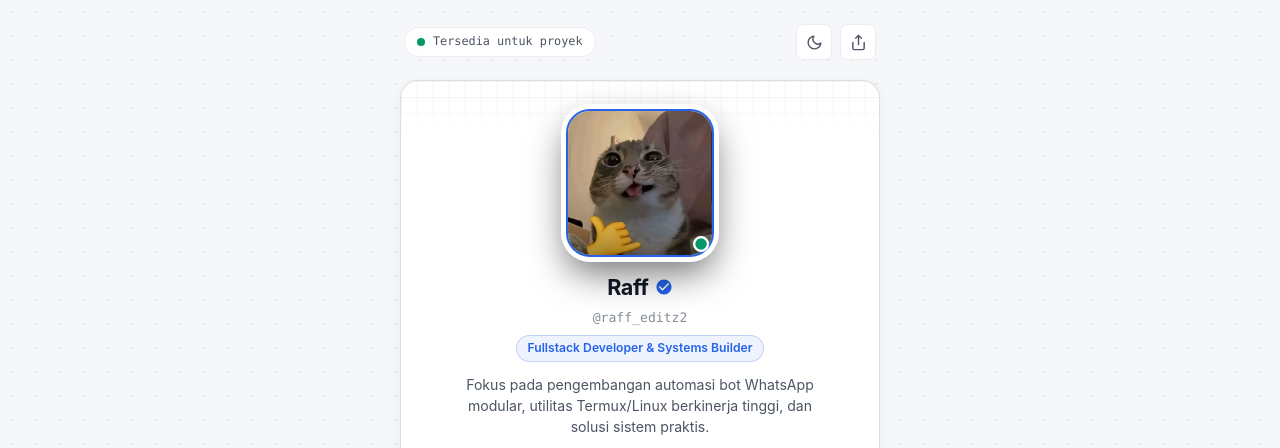
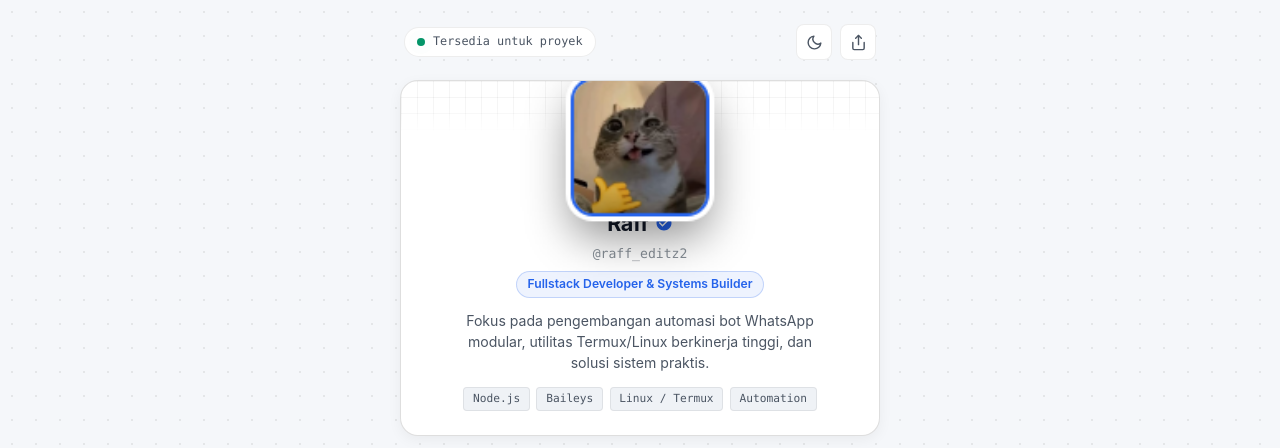
Before and after one commit to Futaroukun/raff, a website: page index.html in a window 1280 px wide. Both pictures are taken after a click on the button 640 px from the left and 151 px from the top of the page. Shown: the top 448 px of the page. Drawn offline with Linux system fonts and the light colour scheme.

Commit message:
perf: switch avatar morphing to pure GPU composited transform and border-radius

```diff
--- a/style.css
+++ b/style.css
@@ -280,16 +280,20 @@ body {
 .profile-avatar-wrap {
   position: relative;
   margin-bottom: 0.85rem;
-  z-index: 2;
+  z-index: 5;
   cursor: pointer;
   user-select: none;
   -webkit-tap-highlight-color: transparent;
 }
 
+.profile-avatar-wrap.expanded {
+  z-index: 25;
+}
+
 .profile-avatar {
   width: 84px;
   height: 84px;
-  border-radius: var(--radius-full);
+  border-radius: 50%;
   background: var(--bg-card-elevated);
   border: 2px solid var(--border-medium);
   box-shadow: 0 0 0 4px var(--bg-card), var(--shadow-sm);
@@ -297,27 +301,26 @@ body {
   align-items: center;
   justify-content: center;
   overflow: hidden;
-  will-change: width, height, border-radius, transform, box-shadow;
-  transition: width 420ms cubic-bezier(0.34, 1.3, 0.64, 1),
-              height 420ms cubic-bezier(0.34, 1.3, 0.64, 1),
-              border-radius 420ms cubic-bezier(0.34, 1.3, 0.64, 1),
-              transform 420ms cubic-bezier(0.34, 1.3, 0.64, 1),
-              box-shadow 420ms cubic-bezier(0.16, 1, 0.3, 1),
-              border-color 240ms ease;
+  transform: translate3d(0, 0, 0) scale(1);
+  transform-origin: center center;
+  backface-visibility: hidden;
+  -webkit-backface-visibility: hidden;
+  will-change: transform, border-radius;
+  transition: transform 240ms cubic-bezier(0.16, 1, 0.3, 1),
+              border-radius 240ms cubic-bezier(0.16, 1, 0.3, 1),
+              border-color 160ms ease;
 }
 
 .profile-avatar:hover {
-  transform: scale(1.04);
+  transform: translate3d(0, 0, 0) scale(1.04);
 }
 
-/* Animasi Membesar & Mengotak saat di-klik */
+/* Animasi Membesar & Mengotak - Murni GPU Compositor 60 FPS (Zero Reflow) */
 .profile-avatar-wrap.expanded .profile-avatar {
-  width: 148px;
-  height: 148px;
-  border-radius: 24px;
+  transform: translate3d(0, -4px, 0) scale(1.65);
+  border-radius: 16%;
   border-color: var(--accent-base);
-  transform: scale(1);
-  box-shadow: 0 0 0 5px var(--bg-card), 0 16px 36px rgba(0, 0, 0, 0.55);
+  box-shadow: 0 0 0 3px var(--bg-card), 0 12px 28px rgba(0, 0, 0, 0.45);
 }
 
 .profile-avatar span {
@@ -325,18 +328,13 @@ body {
   font-weight: 700;
   font-family: var(--font-mono);
   color: var(--text-primary);
-  transition: font-size 420ms cubic-bezier(0.34, 1.3, 0.64, 1);
-}
-
-.profile-avatar-wrap.expanded .profile-avatar span {
-  font-size: 3.5rem;
 }
 
 .profile-avatar img {
   width: 100%;
   height: 100%;
   object-fit: cover;
-  transition: transform 420ms cubic-bezier(0.34, 1.3, 0.64, 1);
+  display: block;
 }
 
 .status-indicator {
@@ -348,15 +346,14 @@ body {
   border-radius: 50%;
   background-color: var(--status-online);
   border: 2.5px solid var(--bg-card);
-  transition: bottom 420ms cubic-bezier(0.34, 1.3, 0.64, 1),
-              right 420ms cubic-bezier(0.34, 1.3, 0.64, 1),
-              transform 420ms cubic-bezier(0.34, 1.3, 0.64, 1);
+  transition: opacity 160ms ease, transform 240ms cubic-bezier(0.16, 1, 0.3, 1);
+  will-change: transform, opacity;
 }
 
 .profile-avatar-wrap.expanded .status-indicator {
-  bottom: 6px;
-  right: 6px;
-  transform: scale(1.15);
+  opacity: 0;
+  transform: scale(0.4);
+  pointer-events: none;
 }
 
 .profile-meta {
```
